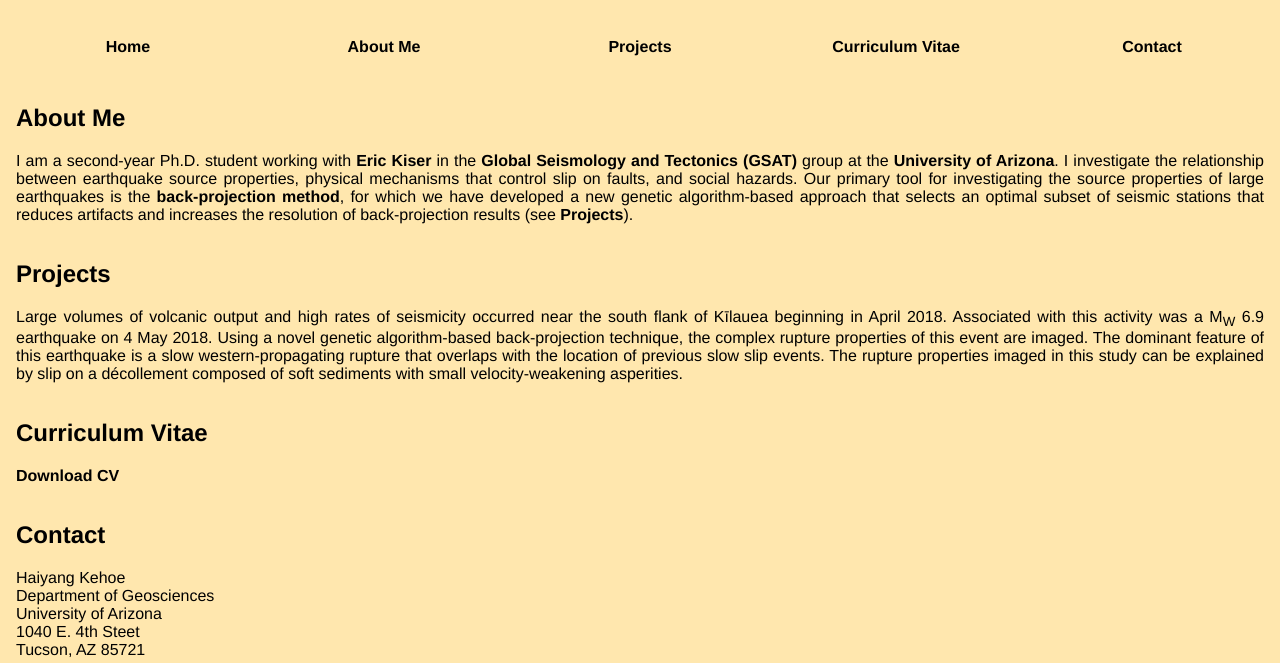
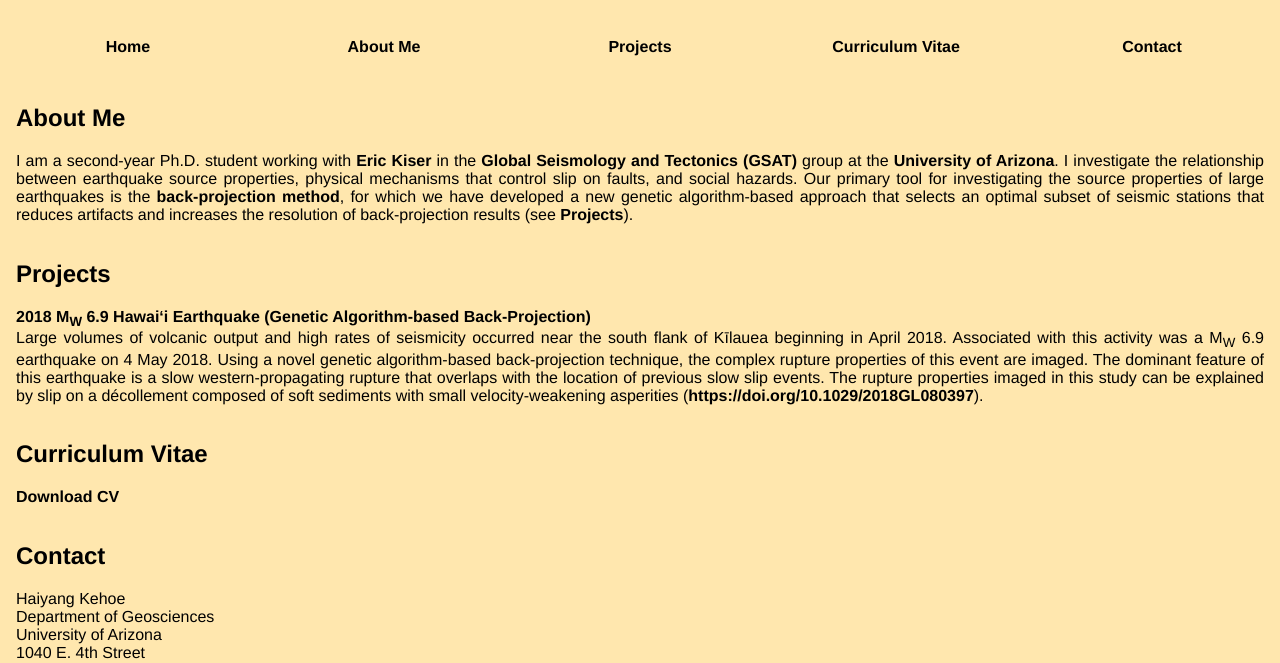
Before and after one commit to haiyangkehoe/haiyangkehoe.github.io, a plain HTML site: page index.html in a window 1280 px wide. Shown: the part 484-1147 px from the top of the page. Drawn offline with Linux system fonts and the light colour scheme.

Commit message:
Fix contact typo

```diff
--- a/index.html
+++ b/index.html
@@ -37,18 +37,19 @@
 
       <div id="projects">
         <h2>Projects</h2>
-          <p>Large volumes of volcanic output and high rates of seismicity occurred near the south flank of Kīlauea beginning in April 2018. Associated with this activity was a M<sub>W</sub> 6.9 earthquake on 4 May 2018. Using a novel genetic algorithm-based back-projection technique, the complex rupture properties of this event are imaged. The dominant feature of this earthquake is a slow western-propagating rupture that overlaps with the location of previous slow slip events. The rupture properties imaged in this study can be explained by slip on a décollement composed of soft sediments with small velocity-weakening asperities.</p>
+          <p><b>2018 M<sub>W</sub> 6.9 Hawaiʻi Earthquake (Genetic Algorithm-based Back-Projection)</b><br>Large volumes of volcanic output and high rates of seismicity occurred near the south flank of Kīlauea beginning in April 2018. Associated with this activity was a M<sub>W</sub> 6.9 earthquake on 4 May 2018. Using a novel genetic algorithm-based back-projection technique, the complex rupture properties of this event are imaged. The dominant feature of this earthquake is a slow western-propagating rupture that overlaps with the location of previous slow slip events. The rupture properties imaged in this study can be explained by slip on a décollement composed of soft sediments with small velocity-weakening asperities (<a href="https://doi.org/10.1029/2018GL080397">https://doi.org/10.1029/2018GL080397</a>).</p>
       </div>
 
       <div id="cv">
         <h2>Curriculum Vitae</h2>
-        <p><a href="kehoe_cv_july_2018.pdf">Download CV</a></p>
+        <p><a href="kehoe_cv_august_2019.pdf">Download CV</a></p>
       </div>
 
       <div id="contact">
         <h2>Contact</h2>
-        <p>Haiyang Kehoe<br>Department of Geosciences<br>University of Arizona<br>1040 E. 4th Steet<br>Tucson, AZ 85721</p>
+        <p>Haiyang Kehoe<br>Department of Geosciences<br>University of Arizona<br>1040 E. 4th Street<br>Tucson, AZ 85721</p>
       </div>
+
     </body>
 
     <footer>
```
Also changed, not shown: 1 other file.
